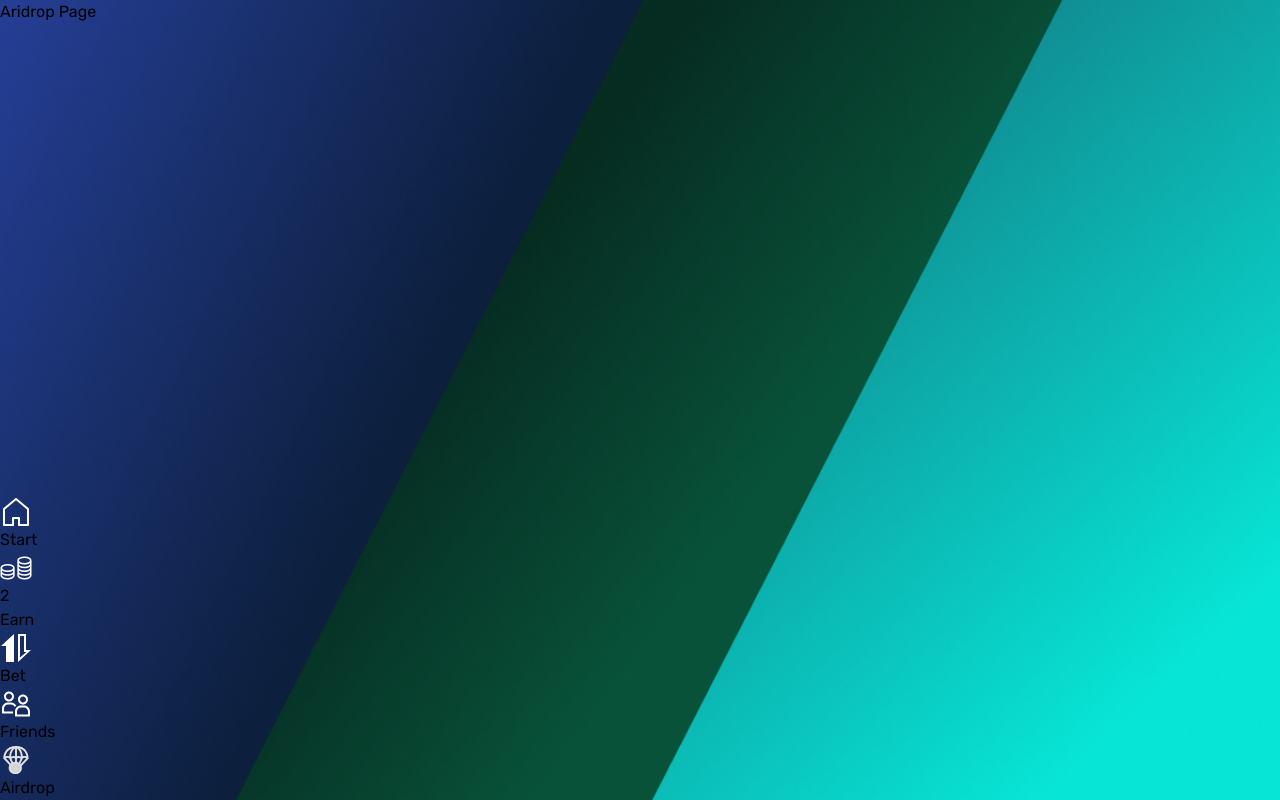
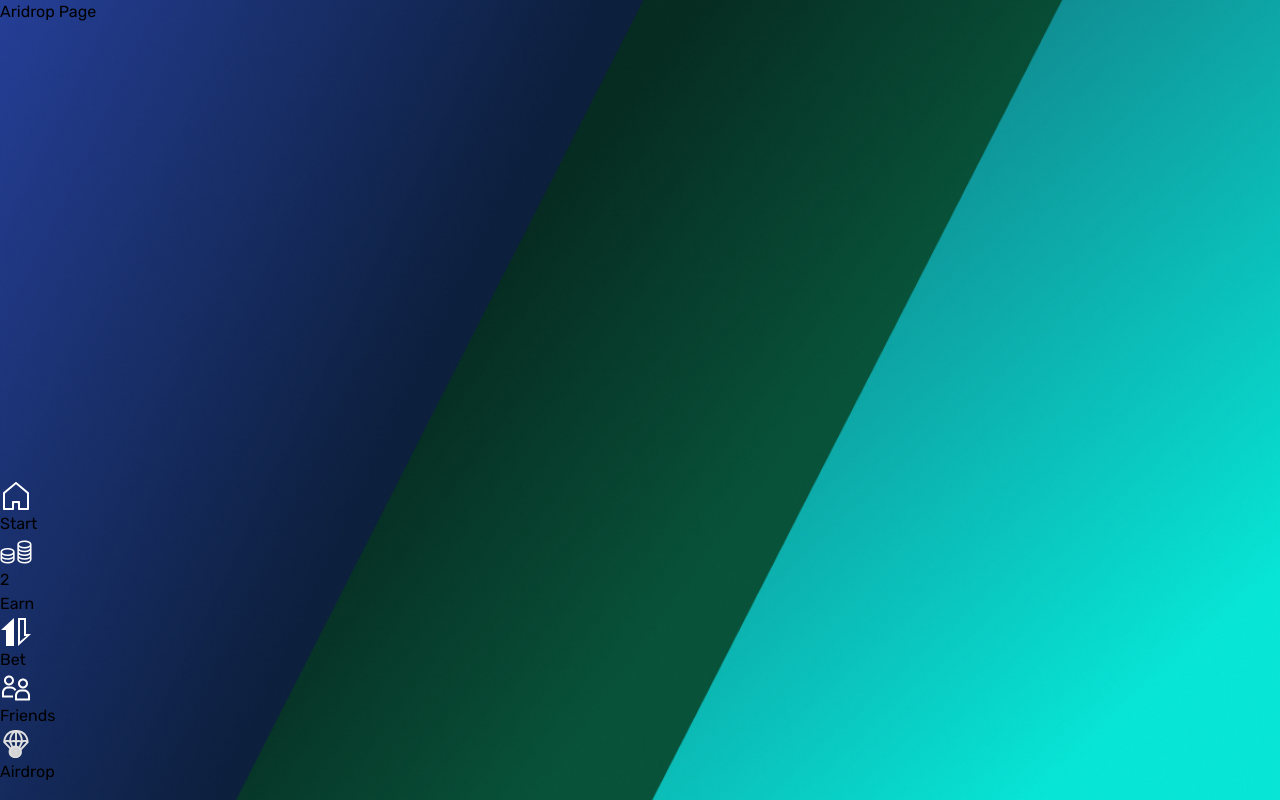
Before and after one commit to wada91/Socdemo, a React (Vite) app: page /airdrop in a window 1280 px wide. Built offline with nearby package versions, Linux system fonts and the light colour scheme.

Commit message:
Add files via upload

```diff
--- a/src/Navbar.tsx
+++ b/src/Navbar.tsx
@@ -7,10 +7,15 @@ import Bet from './icons/Bet';
 import Friend from './icons/Friend';
 import Airdrop from './icons/Airdrop';
 
+const isIOS = /iPad|iPhone|iPod/.test(navigator.userAgent) && !window.MSStream;
+
 const Navbar: React.FC = () => {
   return (
-    <div className="fixed bottom-0 left-0 right-0 bg-[#032016] pb-[33px] pt-[16px] flex justify-center items-center z-10">
-      <div className="flex flex-row items-center justify-between w-11/12 max-w-xl"> {/* Navbar centered and constrained */}
+    <div
+      className="fixed bottom-0 left-0 right-0 bg-[#032016] pt-[16px] flex justify-center items-center z-10"
+      style={{ paddingBottom: isIOS ? '33px' : '16px' }}
+    >
+      <div className="flex flex-row items-center justify-between w-11/12 max-w-xl">
 
         <NavLink to="/" end className={({ isActive }) =>
           `flex flex-col items-center px-2 sm:px-4 md:px-5 ${isActive ? 'text-[#ffffff]' : 'text-[#b0b0b0]'}`
```
